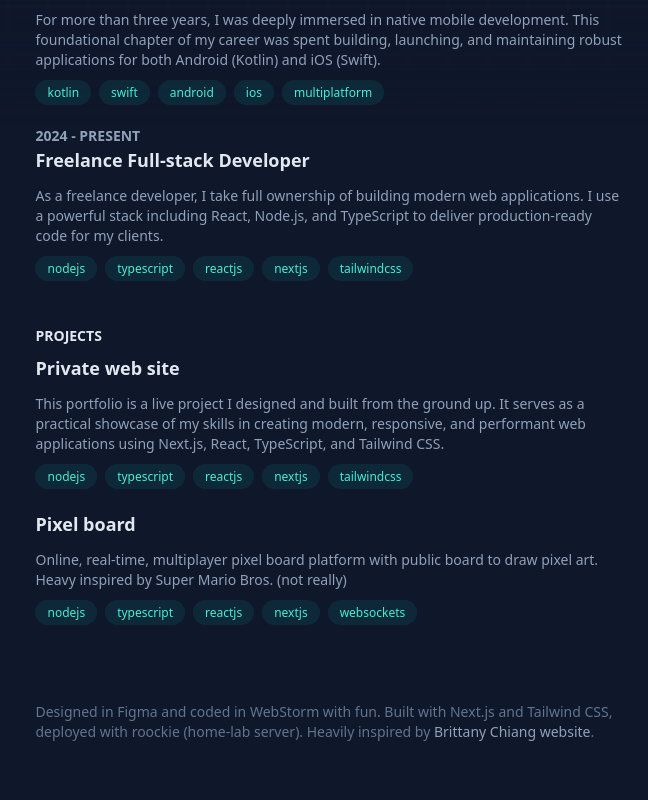
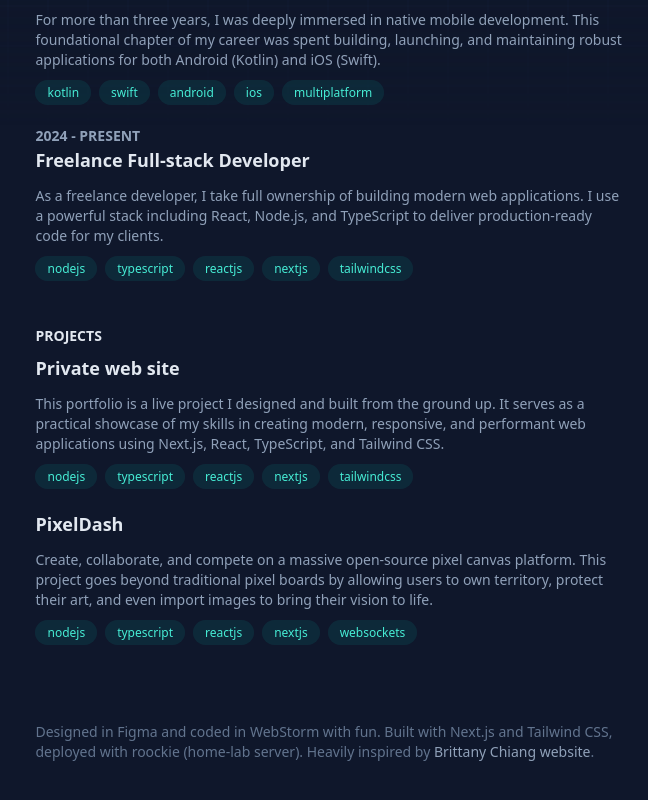
Before and after one commit to kotleni/kotleni.github.io, a Next.js app: page / in a window 1280 px wide. Shown: the part 554-1354 px from the top of the page, without its empty margins (632-1280 px from the left). Built offline with nearby package versions, Linux system fonts and the light colour scheme.

Commit message:
chore: rewrite info for second project

```diff
--- a/src/app/page.tsx
+++ b/src/app/page.tsx
@@ -116,9 +116,9 @@ function ProjectsPart() {
                 ]}
             />
             <ProjectCard
-                title="Pixel board"
-                description="Online, real-time, multiplayer pixel board platform with public board to draw pixel art. Heavy inspired by Super Mario Bros. (not really)"
-                githubUrl="https://github.com/kotleni/"
+                title="PixelDash"
+                description="Create, collaborate, and compete on a massive open-source pixel canvas platform. This project goes beyond traditional pixel boards by allowing users to own territory, protect their art, and even import images to bring their vision to life."
+                githubUrl="https://github.com/kotleni/pixel-dash"
                 tags={[
                     'nodejs',
                     'typescript',
```
